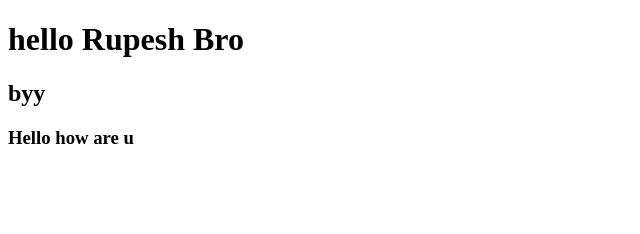
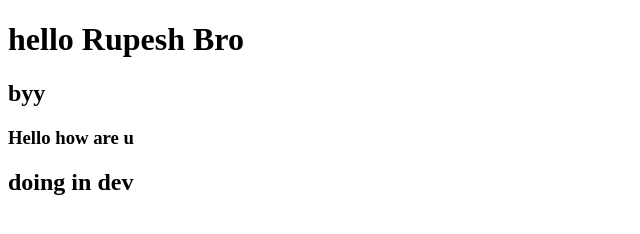
Before and after one commit to abhishek1815/test, a plain HTML site: page About/index.html in a window 1280 px wide. Shown: the whole page, without its empty margins (0-640 px from the left). Drawn offline with Linux system fonts and the light colour scheme.

Commit message:
4th coomit

```diff
--- a/About/index.html
+++ b/About/index.html
@@ -9,5 +9,6 @@
     <h1>hello Rupesh Bro</h1>
     <h2>byy</h2>
     <h3>Hello how are u</h3>
+    <h2>doing in dev</h2>
 </body>
 </html>
```
